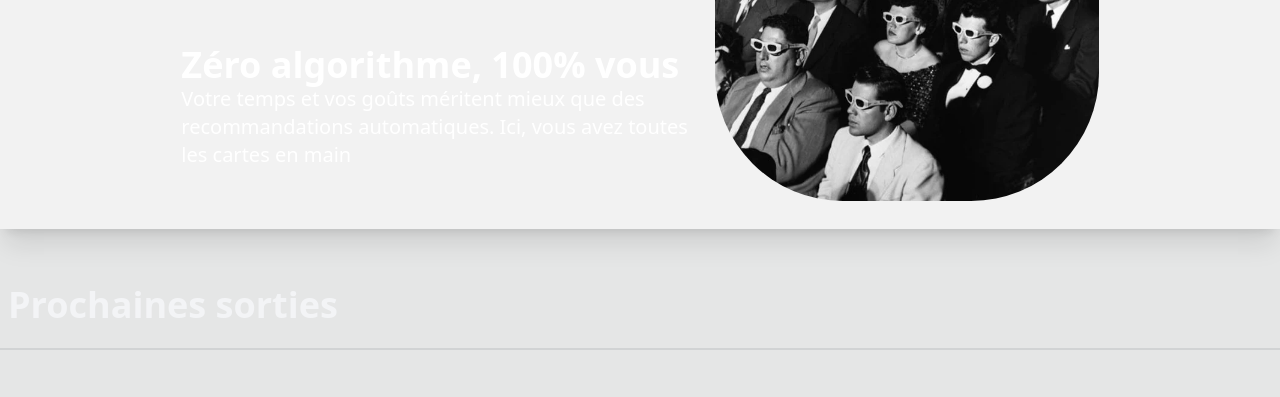
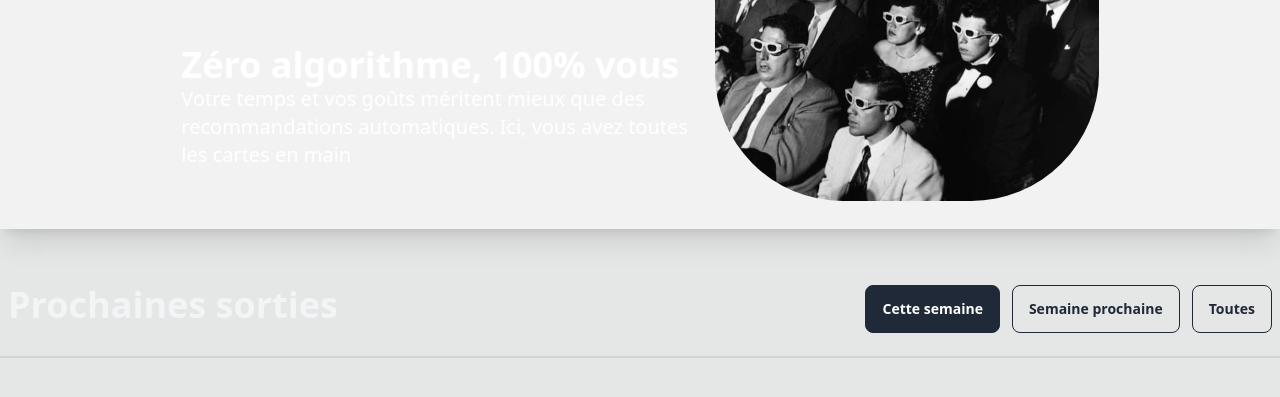
Before and after one commit to BarbierTheo/choose, a website: page index.html in a window 1280 px wide. Shown: the part 1971-2368 px from the top of the page. Drawn offline with nearby package versions, Linux system fonts and the light colour scheme; no server answers.

Commit message:
Ajout des boutons pour les films qui vont bientôt sortir

```diff
--- a/index.html
+++ b/index.html
@@ -203,10 +203,16 @@
 
   </div>
 
+  <!-- PROCHAINE SORTIES -->
 
   <div class="my-14 container mx-auto">
-    <div class="flex flex-row my-2 mx-2">
+    <div class="flex md:flex-row flex-col justify-between my-2 mx-2 g">
       <h2 class="m-0 text-center text-4xl font-bold text-gray-100 " id="sorties">Prochaines sorties</h2>
+      <div class="flex flex-col lg:flex-row gap-3 my-8 lg:my-0 w-fit self-center">
+        <button class="btn btn-active btn-outline">Cette semaine</button>
+        <button class="btn btn-outline">Semaine prochaine</button>
+        <button class="btn btn-outline">Toutes</button>
+      </div>
     </div>
 
     <div class="divider"></div>
--- a/tailwind.config.js
+++ b/tailwind.config.js
@@ -6,7 +6,8 @@ module.exports = {
     "./search.html",
     "./node_modules/flowbite/**/*.js",
     "./assets/js/script.js",
-    "./assets/js/scriptmovie.js"
+    "./assets/js/scriptmovie.js",
+    "./assets/js/search.js"
   ],
   theme: {
     extend: {},
```
Also changed, not shown: movie.html (+1 -1 lines), search.html (+2 -2 lines), assets/css/tailwind.css, assets/js/search.js (added).
